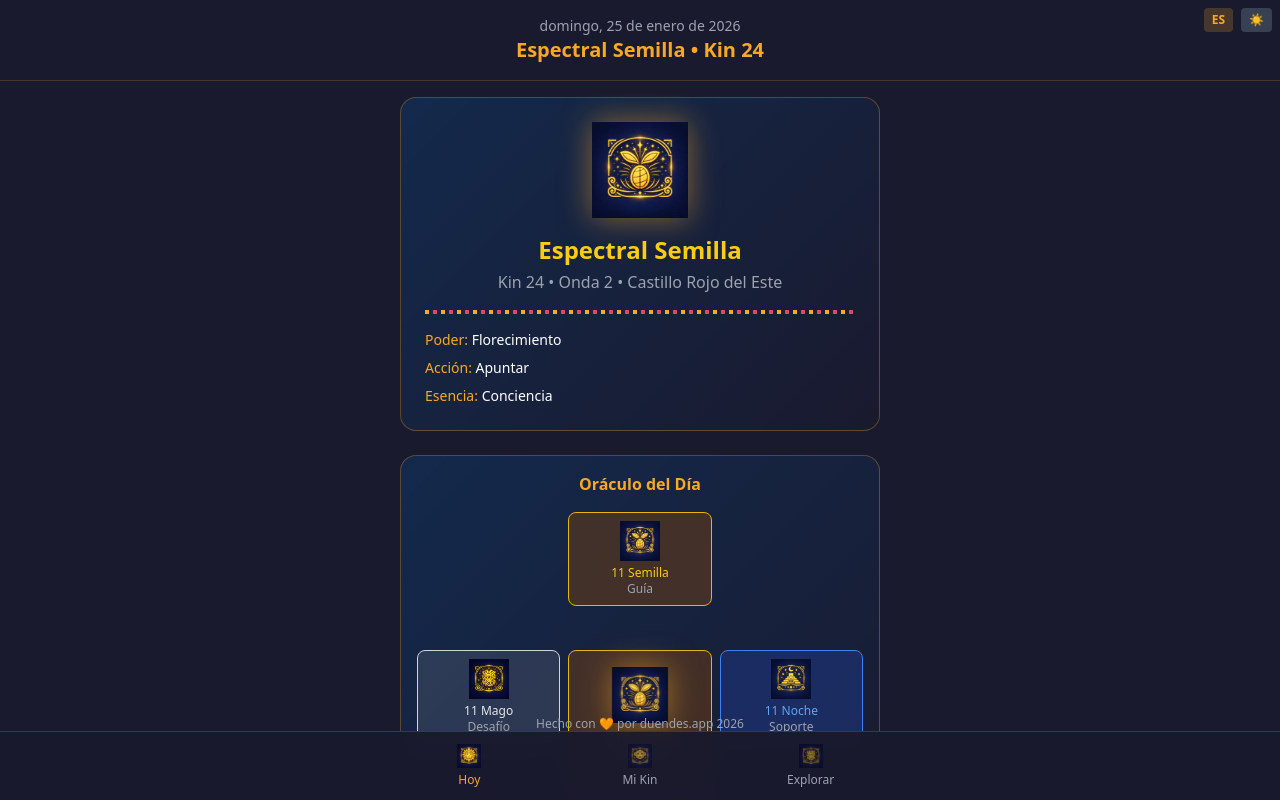
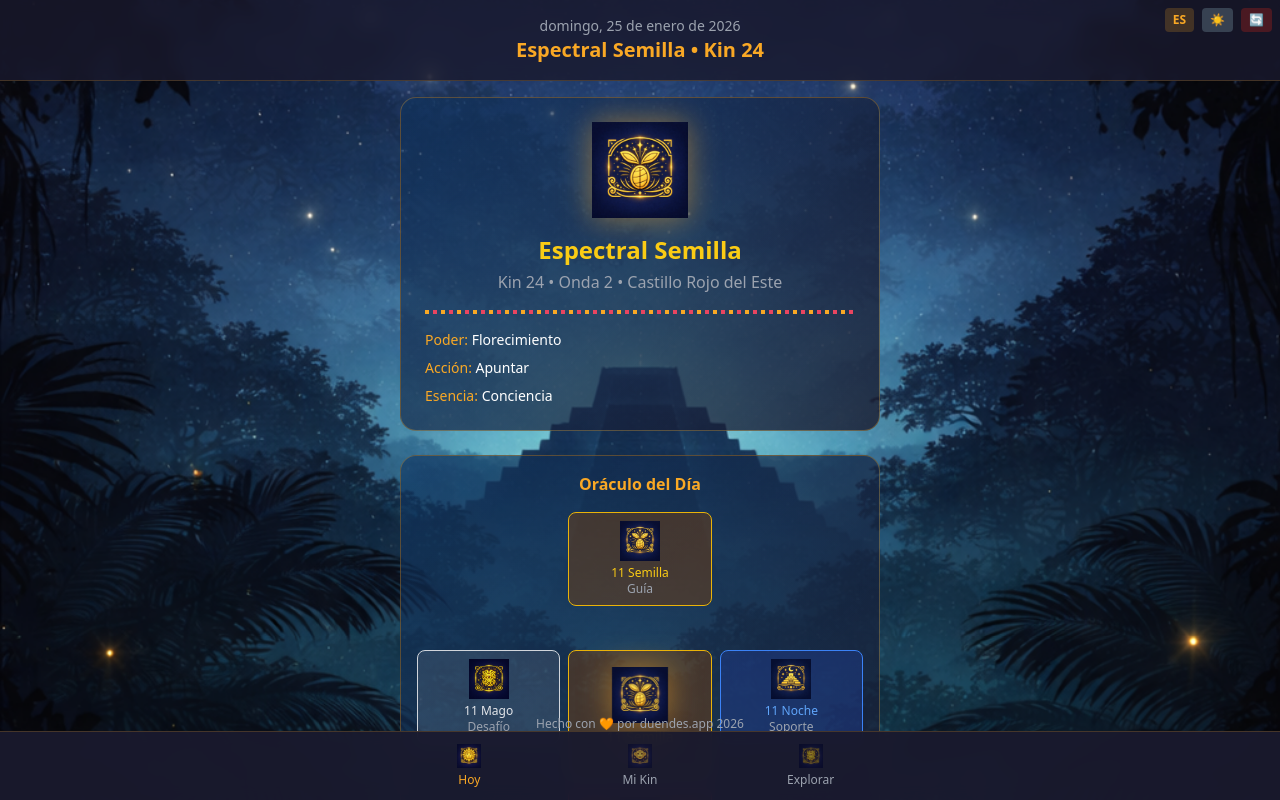
Before and after one commit to Pvrolomx/kin-maya, a Next.js app: page / in a window 1280 px wide. Both pictures are taken after a click on the button "Descubrir mi Kin ✨". Shown: the top 800 px of the page. Built offline with nearby package versions, Linux system fonts and the light colour scheme.

Commit message:
Add background + improved reset button

```diff
--- a/app/page.tsx
+++ b/app/page.tsx
@@ -25,7 +25,7 @@ const TRANSLATIONS = {
     closeInterpretation: '✕ Cerrar interpretación',
     yourSignature: 'Tu Firma Galáctica',
     birthOracle: 'Tu Oráculo de Nacimiento',
-    changeBirth: 'Cambiar fecha de nacimiento',
+    changeBirth: '🔄 Cambiar mi fecha de nacimiento',
     compatibility: '💕 Compatibilidad de Kins',
     otherPerson: 'Fecha de nacimiento de otra persona:',
     seeCompatibility: 'Ver compatibilidad',
@@ -47,6 +47,7 @@ const TRANSLATIONS = {
     galacticPortal: '✨ Portal Galáctico de Activación',
     madeWith: 'Hecho con 🧡 por duendes.app 2026',
     months: ['Enero', 'Febrero', 'Marzo', 'Abril', 'Mayo', 'Junio', 'Julio', 'Agosto', 'Septiembre', 'Octubre', 'Noviembre', 'Diciembre'],
+    reset: 'Reiniciar',
   },
   en: {
     title: 'KIN',
@@ -66,7 +67,7 @@ const TRANSLATIONS = {
     closeInterpretation: '✕ Close interpretation',
     yourSignature: 'Your Galactic Signature',
     birthOracle: 'Your Birth Oracle',
-    changeBirth: 'Change birth date',
+    changeBirth: '🔄 Change my birth date',
     compatibility: '💕 Kin Compatibility',
     otherPerson: 'Other person\'s birth date:',
     seeCompatibility: 'See compatibility',
@@ -88,6 +89,7 @@ const TRANSLATIONS = {
     galacticPortal: '✨ Galactic Activation Portal',
     madeWith: 'Made with 🧡 by duendes.app 2026',
     months: ['January', 'February', 'March', 'April', 'May', 'June', 'July', 'August', 'September', 'October', 'November', 'December'],
+    reset: 'Reset',
   }
 };
 
@@ -322,6 +324,13 @@ export default function Home() {
     localStorage.setItem('kin-dark', String(newDark));
   };
 
+  const handleReset = () => {
+    localStorage.removeItem('kin-birthdate');
+    setShowOnboarding(true);
+    setBirthDate(null);
+    setActiveTab('hoy');
+  };
+
   const handleSaveBirthDate = () => {
     const dateStr = `${selectedYear}-${String(selectedMonth + 1).padStart(2, '0')}-${String(selectedDay).padStart(2, '0')}`;
     localStorage.setItem('kin-birthdate', dateStr);
@@ -415,10 +424,9 @@ export default function Home() {
   const clearCompatibility = () => setCompatResult(null);
 
   // Theme classes
-  const bgMain = darkMode ? 'bg-maya-dark' : 'bg-gray-100';
   const textMain = darkMode ? 'text-white' : 'text-gray-900';
   const textMuted = darkMode ? 'text-gray-400' : 'text-gray-600';
-  const cardBg = darkMode ? 'maya-card' : 'bg-white border border-gray-200 rounded-xl shadow-sm';
+  const cardBg = darkMode ? 'maya-card' : 'bg-white/90 border border-gray-200 rounded-xl shadow-sm backdrop-blur';
   const borderColor = darkMode ? 'border-maya-gold/20' : 'border-gray-200';
 
   // ─────────────────────────────────────────────────────────────
@@ -433,7 +441,7 @@ export default function Home() {
     }, [month, year, daysInMonth, day, setDay]);
 
     const selectClass = darkMode
-      ? 'p-3 rounded-lg bg-maya-dark border border-maya-gold/30 text-white focus:border-maya-gold focus:outline-none'
+      ? 'p-3 rounded-lg bg-maya-dark/80 border border-maya-gold/30 text-white focus:border-maya-gold focus:outline-none'
       : 'p-3 rounded-lg bg-white border border-gray-300 text-gray-900 focus:border-maya-gold focus:outline-none';
 
     return (
@@ -465,6 +473,11 @@ export default function Home() {
       <button onClick={toggleDark} className={`px-2 py-1 rounded text-xs ${darkMode ? 'bg-gray-700 text-white' : 'bg-gray-200 text-gray-800'}`}>
         {darkMode ? '☀️' : '🌙'}
       </button>
+      {!showOnboarding && (
+        <button onClick={handleReset} className={`px-2 py-1 rounded text-xs ${darkMode ? 'bg-red-900/50 text-red-400' : 'bg-red-100 text-red-600'}`}>
+          🔄
+        </button>
+      )}
     </div>
   );
 
@@ -473,7 +486,7 @@ export default function Home() {
   // ─────────────────────────────────────────────────────────────
   if (showOnboarding) {
     return (
-      <div className={`min-h-screen flex flex-col items-center justify-center p-6 ${bgMain}`}>
+      <div className={`min-h-screen flex flex-col items-center justify-center p-6 ${darkMode ? 'bg-maya-dark' : 'bg-gray-100'}`} style={darkMode ? { backgroundImage: 'url(/icons/background.png)', backgroundSize: 'cover', backgroundPosition: 'center' } : {}}>
         <SettingsBar />
         <div className={`${cardBg} p-8 max-w-md w-full animate-fade-in`}>
           <div className="text-center mb-8">
@@ -517,11 +530,11 @@ export default function Home() {
   // APP PRINCIPAL
   // ─────────────────────────────────────────────────────────────
   return (
-    <div className={`min-h-screen pb-20 ${bgMain} ${textMain}`}>
+    <div className={`min-h-screen pb-20 ${textMain}`} style={darkMode ? { backgroundImage: 'url(/icons/background.png)', backgroundSize: 'cover', backgroundPosition: 'center', backgroundAttachment: 'fixed' } : { backgroundColor: '#f3f4f6' }}>
       <SettingsBar />
 
       {/* Header */}
-      <header className={`p-4 text-center border-b ${borderColor}`}>
+      <header className={`p-4 text-center border-b ${borderColor} ${darkMode ? 'bg-maya-dark/80 backdrop-blur' : 'bg-white/80 backdrop-blur'}`}>
         <div className={`${textMuted} text-sm`}>
           {today.toLocaleDateString(lang === 'es' ? 'es-MX' : 'en-US', { weekday: 'long', day: 'numeric', month: 'long', year: 'numeric' })}
         </div>
@@ -561,7 +574,7 @@ export default function Home() {
             {myKin && mySello && (
               <div className={`${cardBg} p-4`}>
                 <h3 className="text-maya-gold font-bold mb-2">{t.yourConnection}</h3>
-                <div className="flex items-center gap-2 mb-2">
+                <div className="flex items-center gap-2 mb-2 flex-wrap">
                   <span className={textMuted}>{t.yourEnergy}</span>
                   <SealIcon icon={mySello.icon} size={24} />
                   <span className="text-maya-jade">{mySello.nombre}</span>
@@ -614,7 +627,7 @@ export default function Home() {
                 <div className="oracle-oculto"><OracleCard position={t.hidden} data={myOraculo.oculto} /></div>
               </div>
             </div>
-            <button onClick={() => { localStorage.removeItem('kin-birthdate'); setShowOnboarding(true); setBirthDate(null); }} className={`w-full py-2 ${textMuted} text-sm hover:text-maya-red transition`}>
+            <button onClick={handleReset} className={`w-full py-3 rounded-lg border-2 border-maya-red/50 text-maya-red hover:bg-maya-red/10 transition font-medium`}>
               {t.changeBirth}
             </button>
           </div>
```
